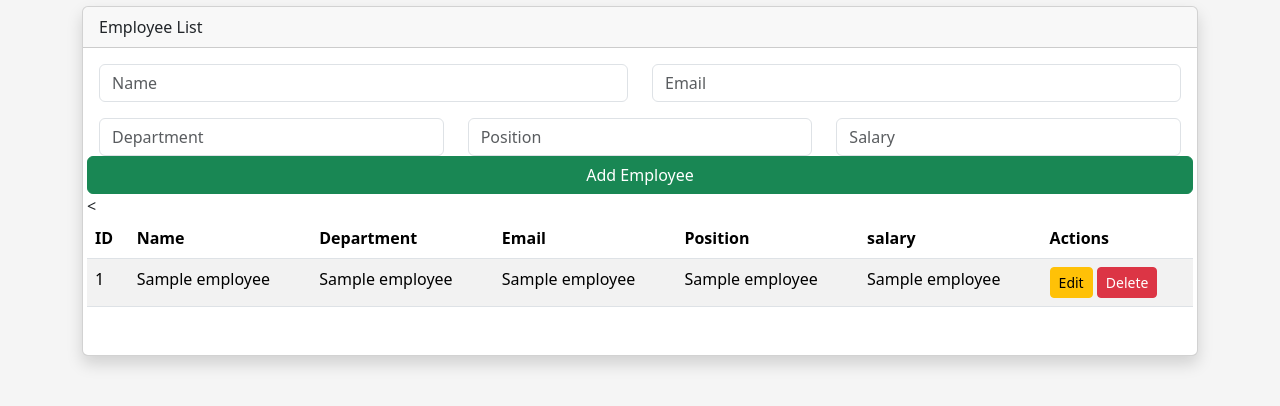
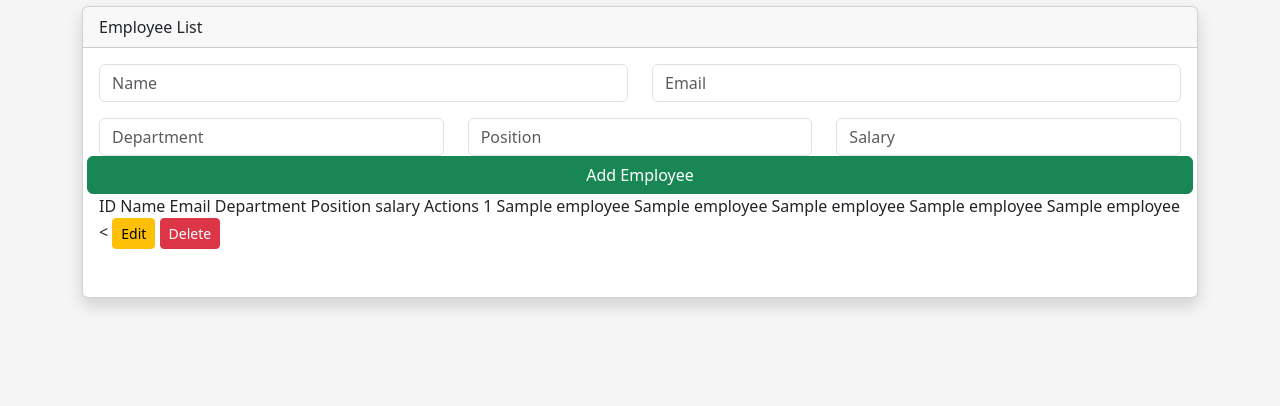
Before and after one commit to Fadekemi-devs/employee-management, a Flask app: template templates/index.html in a window 1280 px wide. Shown: the part 146-552 px from the top of the page. Run offline with Flask 3, Linux system fonts and the light colour scheme; the template is opened without the code that fills it: most values are stand-ins (such as "Sample title", 1, 10 or a date in 2020).

Commit message:
fix column order in html

```diff
--- a/templates/index.html
+++ b/templates/index.html
@@ -86,15 +86,15 @@
         Add Employee
     </button>
                 </form>
-
+            <div style="overflow-x: auto;"
                 <table class="table table-striped">
 
                     <thead>
                         <tr>
                             <th>ID</th>
                             <th>Name</th>
+                            <th>Email</th>
                             <th>Department</th>
-                            <th>Email</th>
                             <th>Position</th>
                             <th>salary</th>
                             <th>Actions</th>
@@ -130,6 +130,7 @@
                     </tbody>
 
                 </table>
+            </div>
 
             </div>
 
```
